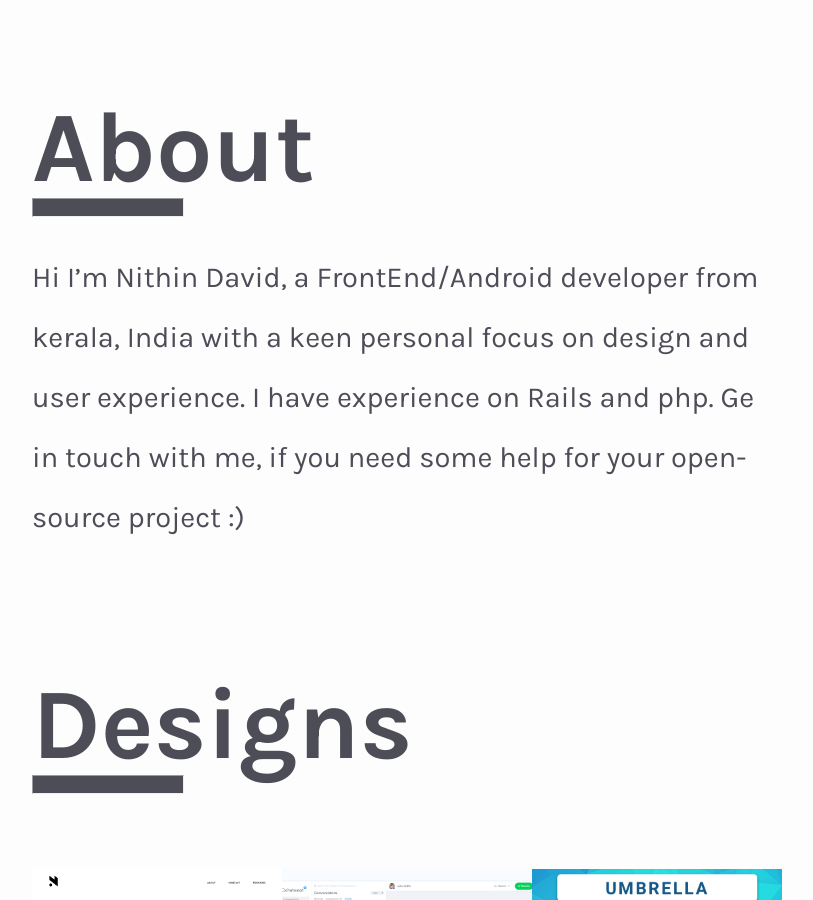
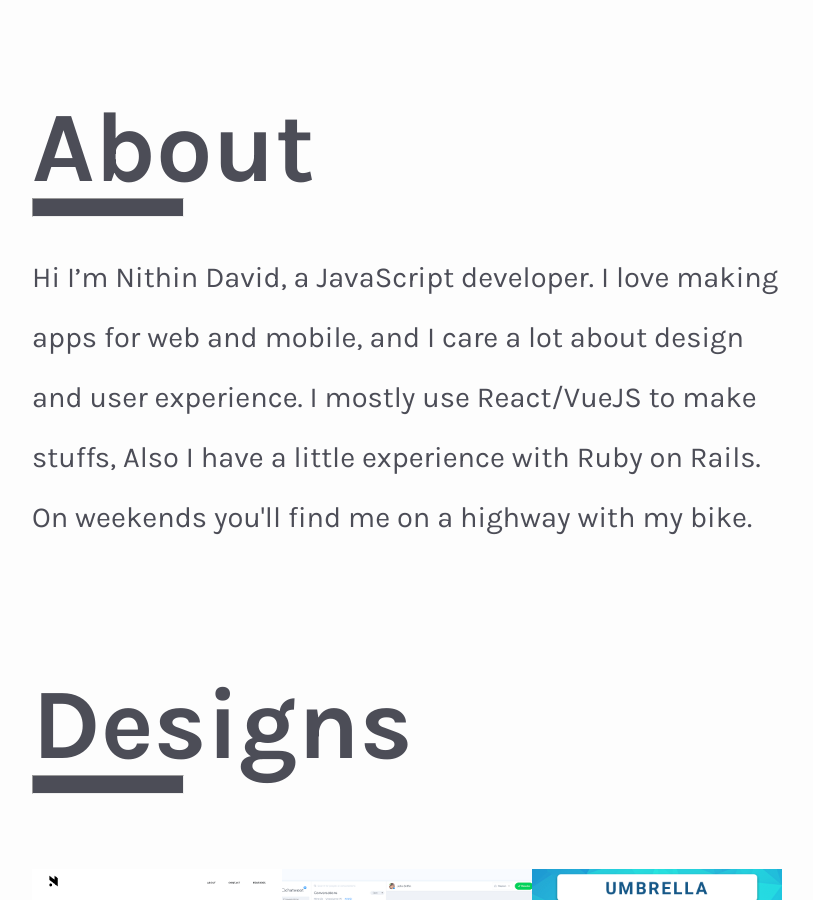
Before and after one commit to nithindavid/nithindavid.github.io, a Jekyll site: the page built from index.html, in a window 1280 px wide and 900 px high, scrolled down 580 px. Shown: the whole window, without its empty margins (233-1046 px from the left). Built offline with Jekyll 4.4.1, drawn with Linux system fonts in a browser that asks for light colours.

Commit message:
Cliche bio gets updated with a senseless bio.

```diff
--- a/_layouts/front.html
+++ b/_layouts/front.html
@@ -12,7 +12,7 @@
       <h3>About</h3>
       <hr>
     </div>
-    <p>Hi I’m Nithin David, a FrontEnd/Android developer from kerala, India with a keen personal focus on design and user experience. I have  experience on Rails and php. Ge in touch with me, if you need some help for your open-source project :) </p>
+    <p>Hi I’m Nithin David, a JavaScript developer. I love making apps for web and mobile, and I care a lot about design and user experience. I mostly use React/VueJS to make stuffs, Also I have a little experience with Ruby on Rails. On weekends you'll find me on a highway with my bike.  </p>
   </div>
 
 
```
